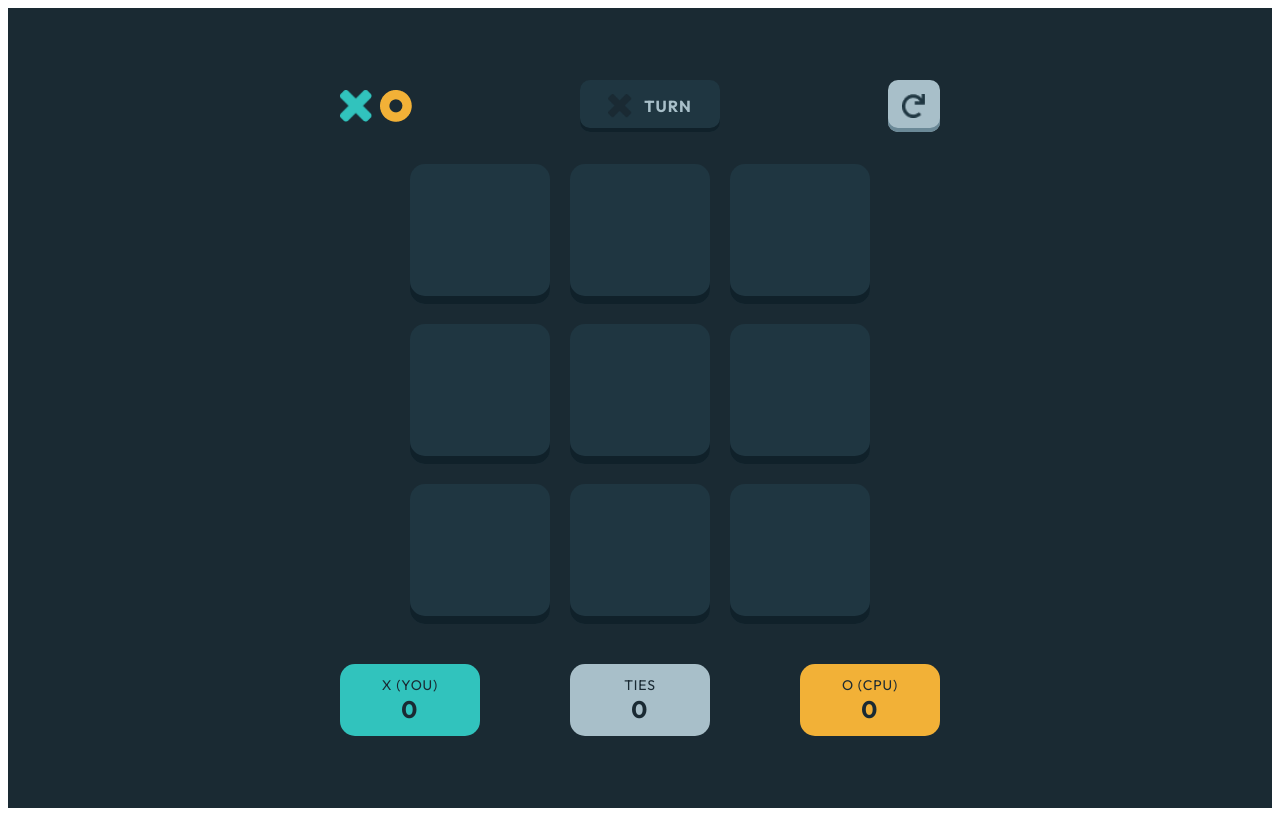
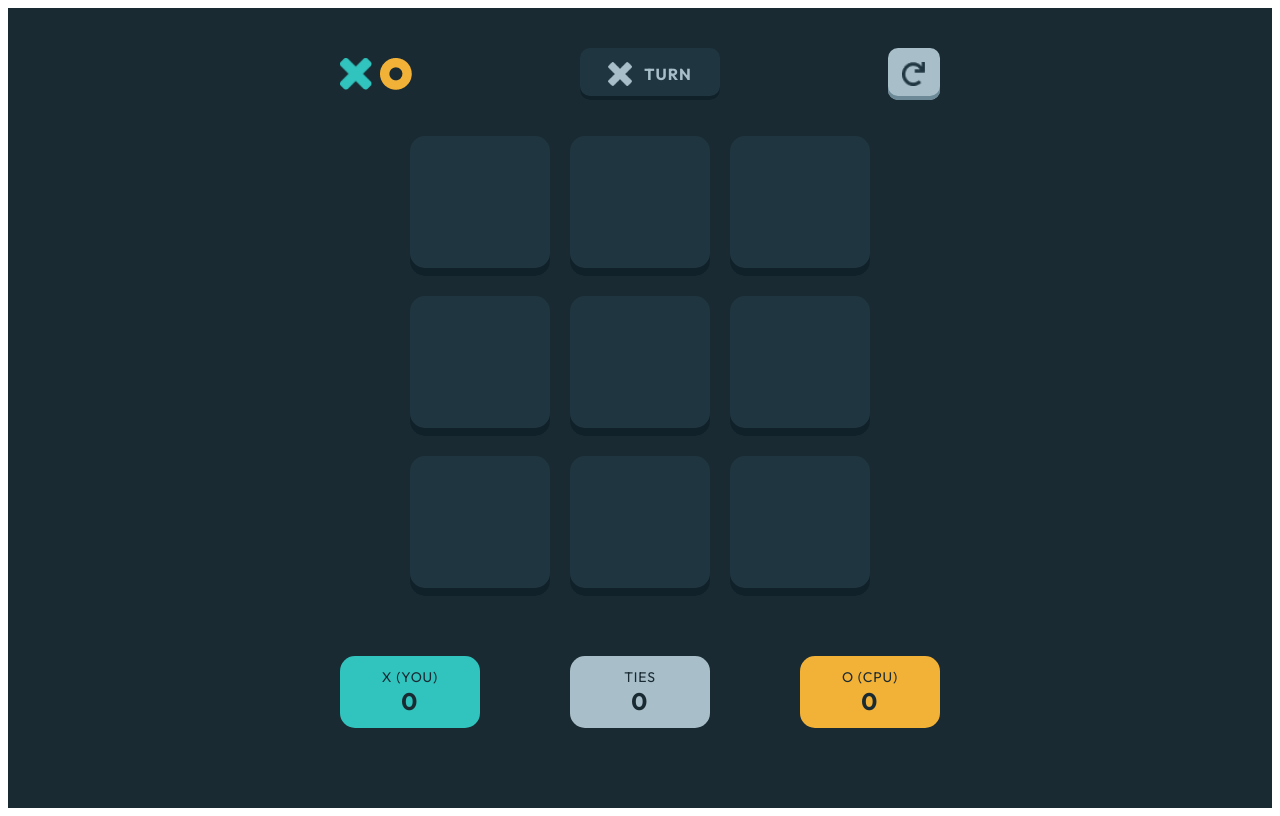
Before and after one commit to xxoyya/FE-Mentoring, a React (Vite) app in the folder TicTacToe/: page / in a window 1280 px wide. Both pictures are taken after a click on the button "NEW GAME (VS CPU)". Built offline with nearby package versions, Linux system fonts and the light colour scheme.

Commit message:
[UI] 턴 아이콘 색 변경

```diff
--- a/TicTacToe/src/components/GameScreen.jsx
+++ b/TicTacToe/src/components/GameScreen.jsx
@@ -8,8 +8,8 @@ import XColorBig from "../assets/X_color_big.png";
 import OColorBig from "../assets/O_color_big.png";
 import XEmpty from "../assets/X_empty.png";
 import OEmpty from "../assets/O_empty.png";
-import XDark from "../assets/X_dark.png";
-import ODark from "../assets/O_dark.png";
+import XLight from "../assets/X_light.png";
+import OLight from "../assets/O_light.png";
 
 // 리스타트 버튼
 import RedoIcon from "../assets/redo.png";
@@ -86,10 +86,12 @@ export default function GameScreen({
                 display: "flex",
                 flexDirection: "column",
                 alignItems: "center",
-                gap: 24,
+                gap: 32,              // 전체 간격 줄이기 (기존 24 → 32로 통일)
+                marginTop: -40,        // 화면 중앙이 아니라 위쪽으로 올리기
             }}
         >
-            {/* 헤더 : 로고 / TURN / 다시하기 */}
+
+        {/* 헤더 : 로고 / TURN / 다시하기 */}
             <div
                 style={{
                     width: "100%",
@@ -133,7 +135,7 @@ export default function GameScreen({
                     }}
                 >
                     <img
-                        src={turn === "X" ? XDark : ODark}
+                        src={turn === "X" ? XLight : OLight}
                         alt={`${turn} turn icon`}
                         style={{ width: 24, height: 24 }}
                     />
@@ -171,10 +173,11 @@ export default function GameScreen({
                     display: "grid",
                     gridTemplateColumns: `repeat(3, ${cellSize}px)`,
                     gap: 20,
-                    marginTop: 8,
-                    marginBottom: 8,
+                    marginTop: 4,      // 기존 8 → 4 로 줄임
+                    marginBottom: 4,
                 }}
             >
+
                 {board.map((cell, index) => {
                     // 이 칸에 실제로 보여줄 아이콘 결정
                     let iconSrc = null;
@@ -229,9 +232,10 @@ export default function GameScreen({
                     width: "100%",
                     display: "flex",
                     justifyContent: "space-between",
-                    marginTop: 8,
+                    marginTop: 24,      // 기존 8 → 24 (피그마 기준 딱 맞음)
                 }}
             >
+
                 {/* X 카드 */}
                 <div
                     style={{
```
